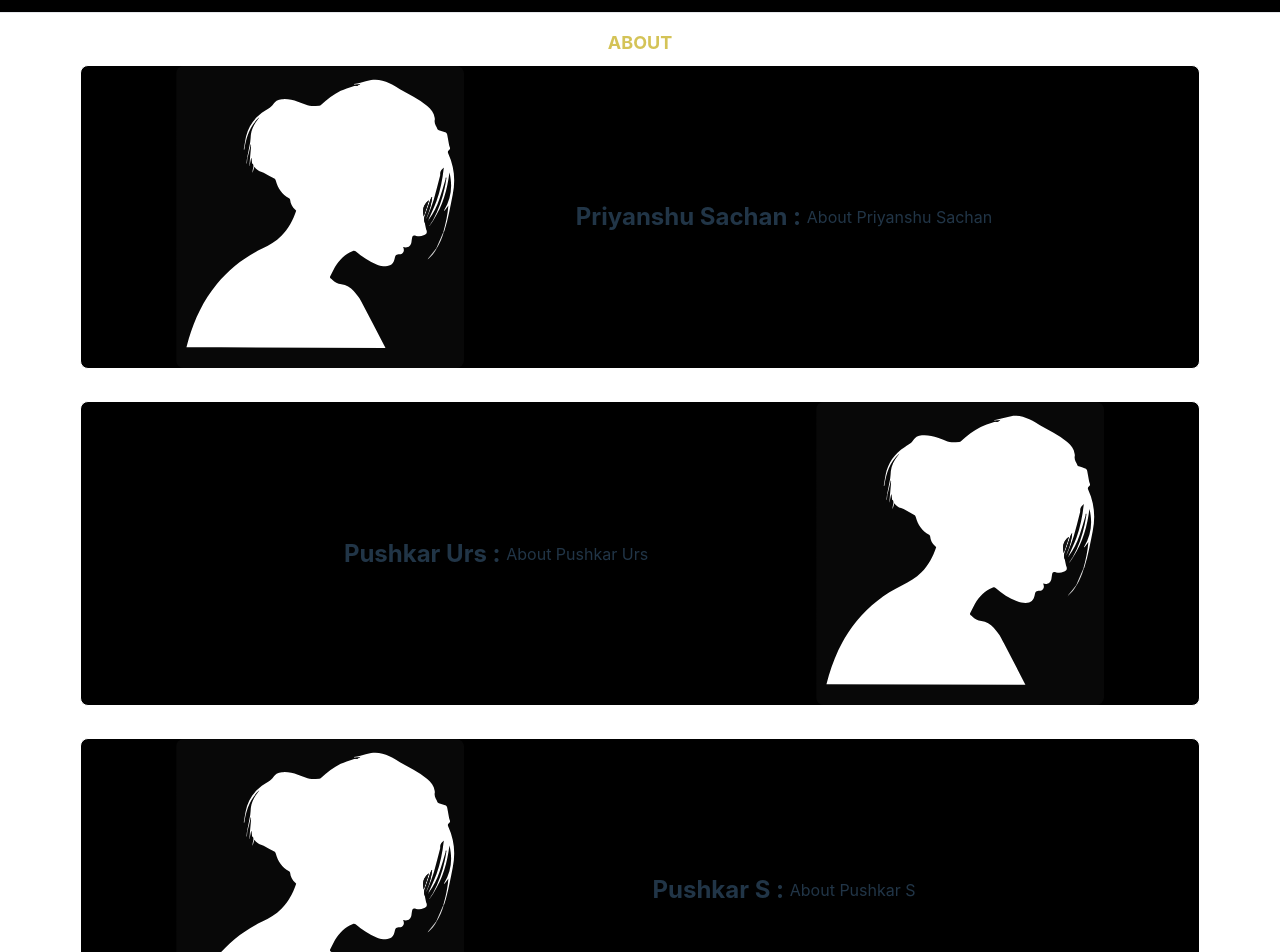
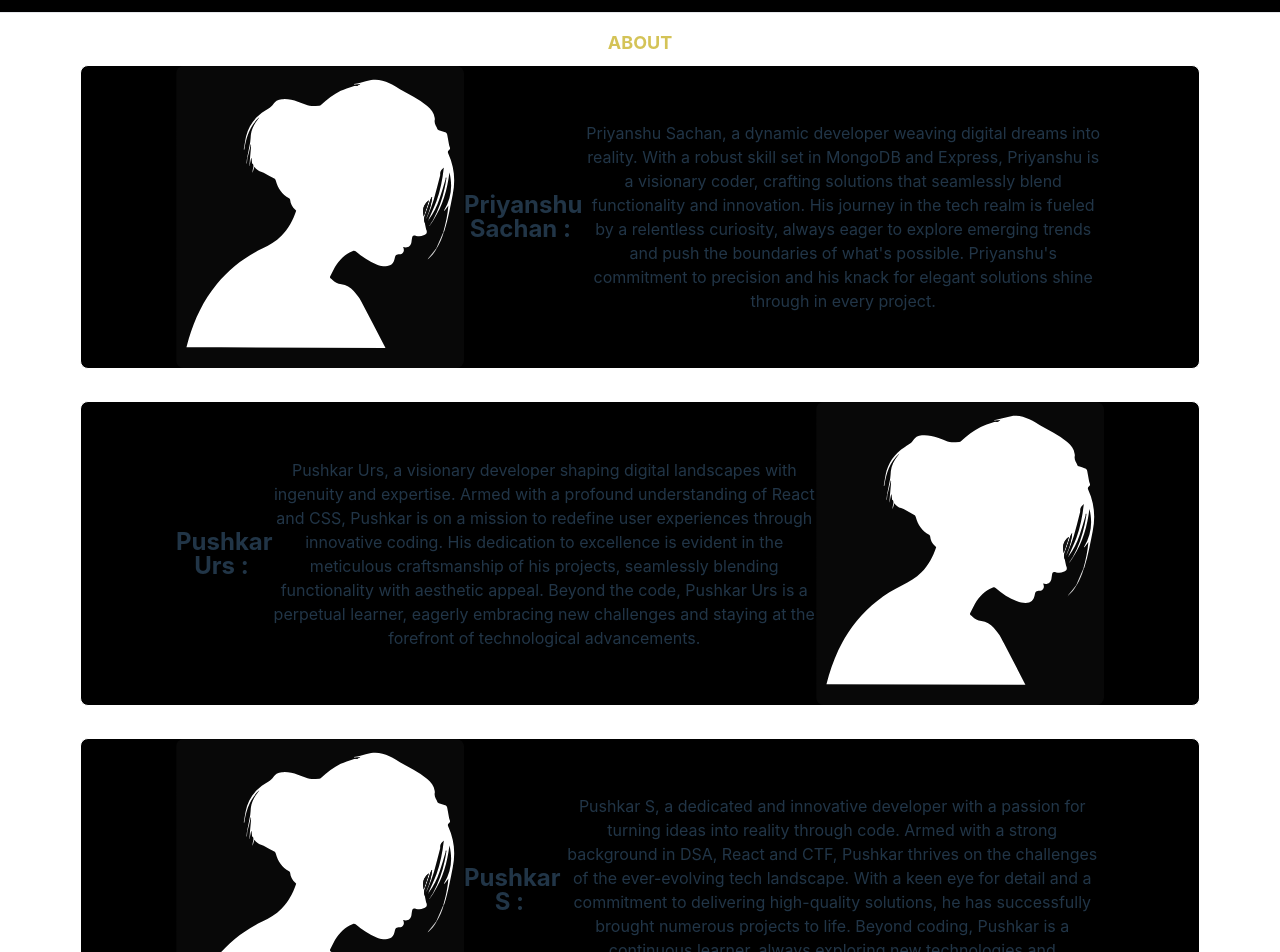
Before and after one commit to S-Pushkar/stock-market, a React (Vite) app: page /about in a window 1280 px wide. Shown: the part 120-1072 px from the top of the page. Built offline with nearby package versions, Linux system fonts and the light colour scheme.

Commit message:
About page

```diff
--- a/src/About.jsx
+++ b/src/About.jsx
@@ -15,13 +15,13 @@ export default function About() {
 					<img className={`profimg ${"rounded-lg flex justify-center items-center"}`} src={AboutImg} style={{width:`18em`,height:`auto`,}}/>
 					<div className={`abtxt ${"rounded-lg flex justify-center items-center"}`}>
 						<p style={{ fontWeight: 'bold', fontSize: '1.5em' }}>Priyanshu Sachan :&nbsp;</p>
-						<p style={{fontSize: '1em' }}>About Priyanshu Sachan</p>
+						<p style={{fontSize: '1em' }}>Priyanshu Sachan, a dynamic developer weaving digital dreams into reality. With a robust skill set in MongoDB and Express, Priyanshu is a visionary coder, crafting solutions that seamlessly blend functionality and innovation. His journey in the tech realm is fueled by a relentless curiosity, always eager to explore emerging trends and push the boundaries of what's possible. Priyanshu's commitment to precision and his knack for elegant solutions shine through in every project.</p>
 					</div>
 				</div>
 				<div className={`aboutp ${"rounded-lg flex justify-center items-center"}`}>
 					<div className={`abtxt ${"rounded-lg flex justify-center items-center"}`}>
 						<p style={{ fontWeight: 'bold', fontSize: '1.5em' }}>Pushkar Urs :&nbsp;</p>
-						<p style={{fontSize: '1em' }}>About Pushkar Urs</p>
+						<p style={{fontSize: '1em' }}> Pushkar Urs, a visionary developer shaping digital landscapes with ingenuity and expertise. Armed with a profound understanding of React and CSS, Pushkar is on a mission to redefine user experiences through innovative coding. His dedication to excellence is evident in the meticulous craftsmanship of his projects, seamlessly blending functionality with aesthetic appeal. Beyond the code, Pushkar Urs is a perpetual learner, eagerly embracing new challenges and staying at the forefront of technological advancements.</p>
 					</div>
 					<img className={`profimg ${"rounded-lg flex justify-center items-center"}`} src={AboutImg} style={{width:`18em`,height:`auto`,}}/>
 				</div>
@@ -29,7 +29,7 @@ export default function About() {
 					<img className={`profimg ${"rounded-lg flex justify-center items-center"}`} src={AboutImg} style={{width:`18em`,height:`auto`,}}/>
 					<div className={`abtxt ${"rounded-lg flex justify-center items-center"}`}>
 						<p style={{ fontWeight: 'bold', fontSize: '1.5em' }}>Pushkar S :&nbsp;</p>
-						<p style={{fontSize: '1em' }}>About Pushkar S</p>
+						<p style={{fontSize: '1em' }}>Pushkar S, a dedicated and innovative developer with a passion for turning ideas into reality through code. Armed with a strong background in DSA, React and CTF, Pushkar thrives on the challenges of the ever-evolving tech landscape. With a keen eye for detail and a commitment to delivering high-quality solutions, he has successfully brought numerous projects to life. Beyond coding, Pushkar is a continuous learner, always exploring new technologies and methodologies to stay at the forefront of the industry.</p>
 					</div>
 				</div>
         </div>
```
